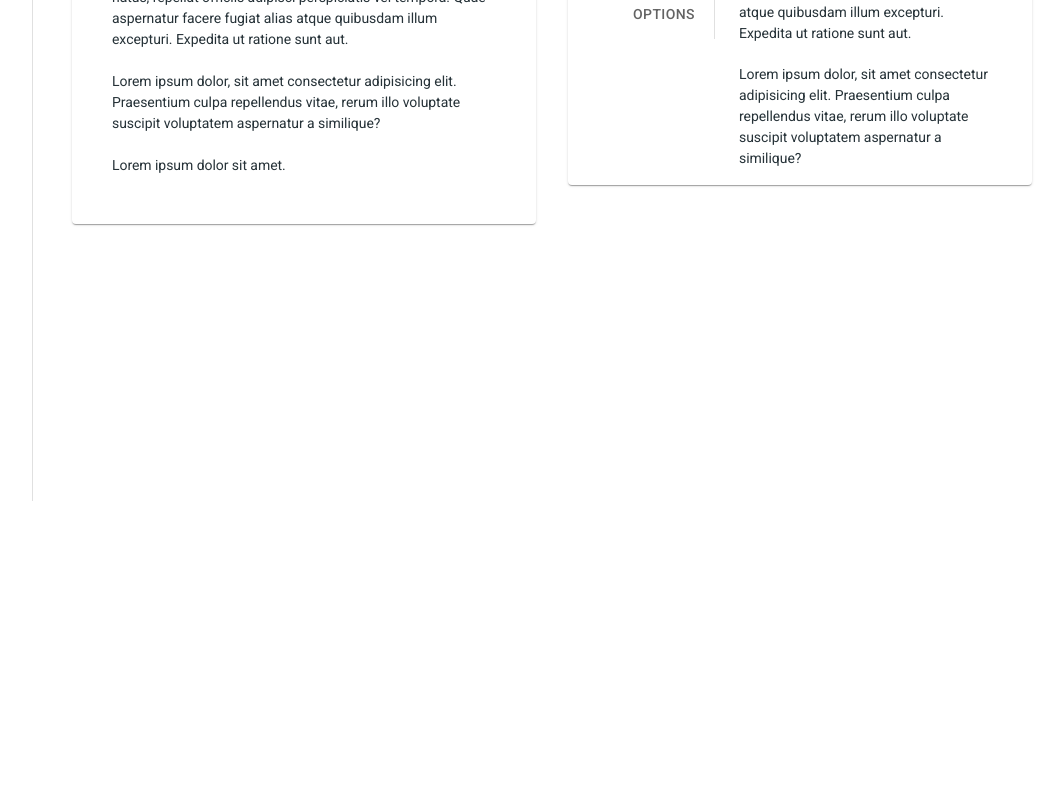
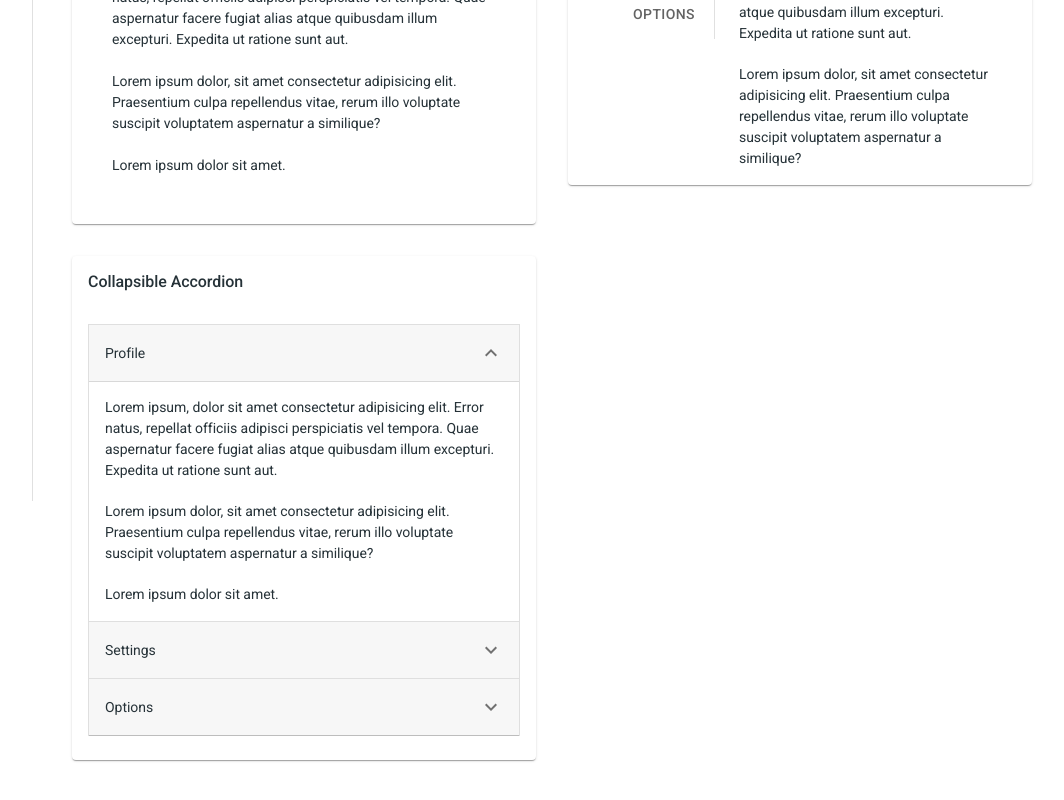
Before and after one commit to lstumme/dashboard-mui, a React (Create React App) app: page /panels in a window 1280 px wide. Shown: the part 299-1099 px from the top of the page, without its empty margins (208-1272 px from the left). Before the commit the page ends 800 px from the top, so only its background shows below. Built offline with nearby package versions, Linux system fonts and the light colour scheme.

Commit message:
Adding Collapsible Accordion panel

```diff
--- /dev/null
+++ b/src/views/PanelsView/Components/AccordionPanel/AccordionPanel.js
@@ -0,0 +1,112 @@
+import React, { Fragment } from 'react';
+import { withStyles } from '@material-ui/core/styles';
+import MuiExpansionPanel from '@material-ui/core/ExpansionPanel';
+import MuiExpansionPanelSummary from '@material-ui/core/ExpansionPanelSummary';
+import MuiExpansionPanelDetails from '@material-ui/core/ExpansionPanelDetails';
+import Typography from '@material-ui/core/Typography';
+import {ExpandMore as ExpandMoreIcon} from '@material-ui/icons';
+const ExpansionPanel = withStyles({
+    root: {
+        border: '1px solid rgba(0, 0, 0, .125)',
+        boxShadow: 'none',
+        '&:not(:last-child)': {
+            borderBottom: 0,
+        },
+        '&:before': {
+            display: 'none',
+        },
+        '&$expanded': {
+            margin: 'auto',
+        },
+    },
+    expanded: {},
+})(MuiExpansionPanel);
+
+const ExpansionPanelSummary = withStyles({
+    root: {
+        backgroundColor: 'rgba(0, 0, 0, .03)',
+        borderBottom: '1px solid rgba(0, 0, 0, .125)',
+        marginBottom: -1,
+        minHeight: 56,
+        '&$expanded': {
+            minHeight: 56,
+        },
+    },
+    content: {
+        '&$expanded': {
+            margin: '12px 0',
+        },
+    },
+    expanded: {},
+})(MuiExpansionPanelSummary);
+
+const ExpansionPanelDetails = withStyles((theme) => ({
+    root: {
+        padding: theme.spacing(2),
+    },
+}))(MuiExpansionPanelDetails);
+
+export default function AccordionPanel() {
+    const [expanded, setExpanded] = React.useState('panel1');
+
+    const handleChange = (panel) => (event, newExpanded) => {
+        setExpanded(newExpanded ? panel : false);
+    };
+
+    return (
+        <div>
+            <ExpansionPanel square expanded={expanded === 'panel1'} onChange={handleChange('panel1')}>
+                <ExpansionPanelSummary aria-controls="panel1d-content" id="panel1d-header" expandIcon={<ExpandMoreIcon />}>
+                    <Typography>Profile</Typography>
+                </ExpansionPanelSummary>
+                <ExpansionPanelDetails>
+                    <div>
+                        <Typography variant="body1">
+                            Lorem ipsum, dolor sit amet consectetur adipisicing elit. Error natus, repellat officiis adipisci perspiciatis vel tempora. Quae aspernatur facere fugiat alias atque quibusdam illum excepturi. Expedita ut ratione sunt aut.
+                        </Typography>
+                        <br></br>
+                        <Typography variant="body1">
+                            Lorem ipsum dolor, sit amet consectetur adipisicing elit. Praesentium culpa repellendus vitae, rerum illo voluptate suscipit voluptatem aspernatur a similique?
+                        </Typography>
+                        <br></br>
+                        <Typography variant="body1">
+                            Lorem ipsum dolor sit amet.
+                        </Typography>
+                    </div>
+                </ExpansionPanelDetails>
+            </ExpansionPanel>
+            <ExpansionPanel square expanded={expanded === 'panel2'} onChange={handleChange('panel2')}>
+                <ExpansionPanelSummary aria-controls="panel2d-content" id="panel2d-header" expandIcon={<ExpandMoreIcon />}>
+                    <Typography>Settings</Typography>
+                </ExpansionPanelSummary>
+                <ExpansionPanelDetails>
+                    <div>
+                        <Typography variant="body1">
+                            Lorem ipsum dolor sit amet consectetur adipisicing elit. Adipisci totam quae voluptate suscipit unde veritatis. Fugit nihil iste dolor asperiores.
+                        </Typography>
+                        <br></br>
+                        <Typography variant="body1">
+                            Lorem, ipsum dolor sit amet consectetur adipisicing elit. Quia, atque.
+                        </Typography>
+                    </div>
+                </ExpansionPanelDetails>
+            </ExpansionPanel>
+            <ExpansionPanel square expanded={expanded === 'panel3'} onChange={handleChange('panel3')}>
+                <ExpansionPanelSummary aria-controls="panel3d-content" id="panel3d-header" expandIcon={<ExpandMoreIcon />}>
+                    <Typography>Options</Typography>
+                </ExpansionPanelSummary>
+                <ExpansionPanelDetails>
+                    <div>
+                        <Typography variant="body1">
+                            Lorem, ipsum dolor sit amet consectetur adipisicing elit. Blanditiis quidem veniam est deleniti. Ipsa explicabo et tenetur, numquam nihil assumenda corrupti laboriosam eligendi praesentium perspiciatis.
+                        </Typography>
+                            <br></br>
+                        <Typography variant="body1">
+                            Lorem ipsum dolor sit amet consectetur, adipisicing elit. Porro quia praesentium nisi placeat tempore perspiciatis alias dolore laboriosam.
+                        </Typography>
+                    </div>
+                </ExpansionPanelDetails>
+            </ExpansionPanel>
+        </div>
+    );
+}
--- /dev/null
+++ b/src/views/PanelsView/Components/AccordionPanel/index.js
@@ -0,0 +1 @@
+export {default} from './AccordionPanel';
--- a/src/views/PanelsView/Components/index.js
+++ b/src/views/PanelsView/Components/index.js
@@ -1,2 +1,3 @@
 export {default as HorizontalTabPanel} from './HorizontalTabPanel';
 export {default as VerticalTabPanel} from './VerticalTabPanel';
+export {default as AccordionPanel} from './AccordionPanel';
--- a/src/views/PanelsView/PanelsView.js
+++ b/src/views/PanelsView/PanelsView.js
@@ -8,7 +8,8 @@ import {
 
 import {
     HorizontalTabPanel,
-    VerticalTabPanel
+    VerticalTabPanel,
+    AccordionPanel
 } from './Components';
 const useStyles = makeStyles(theme => ({
     root: {
@@ -19,6 +20,10 @@ const useStyles = makeStyles(theme => ({
     },
     cardroot: {
         minHeight: 380,
+        margin: theme.spacing(2)
+    },
+    cardroot2: {
+        minHeight: 470,
         margin: theme.spacing(2)
     }
 }));
@@ -42,6 +47,14 @@ const PanelsView = () => {
                     </CardContent>
                 </Card>
             </Grid>
+            <Grid item md={6} sm={12}>
+                <Card className={classes.cardroot2}>
+                    <CardHeader title="Collapsible Accordion"/>
+                    <CardContent>
+                        <AccordionPanel />
+                    </CardContent>
+                </Card>
+            </Grid>
         </Grid>
     );
 }
```
